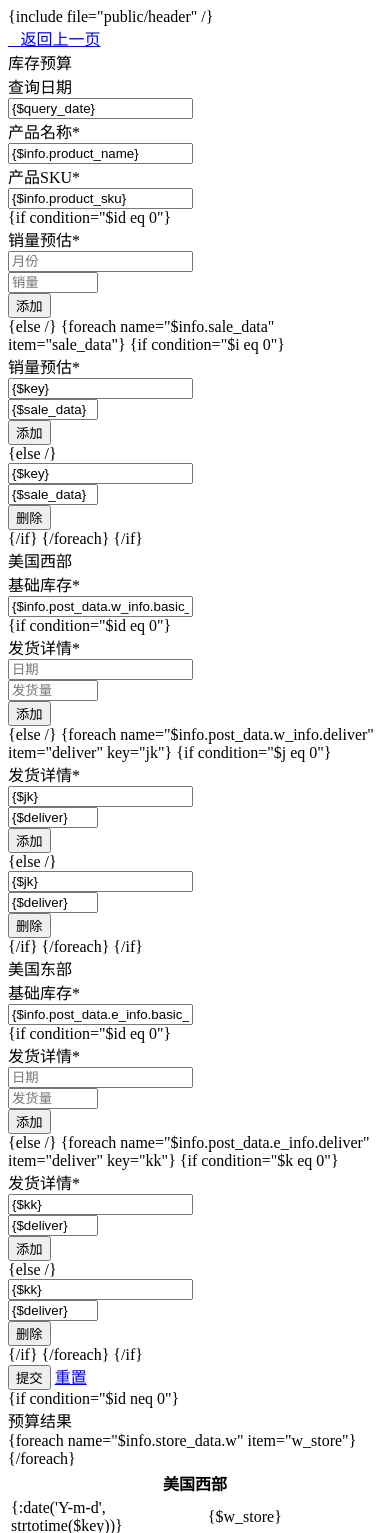
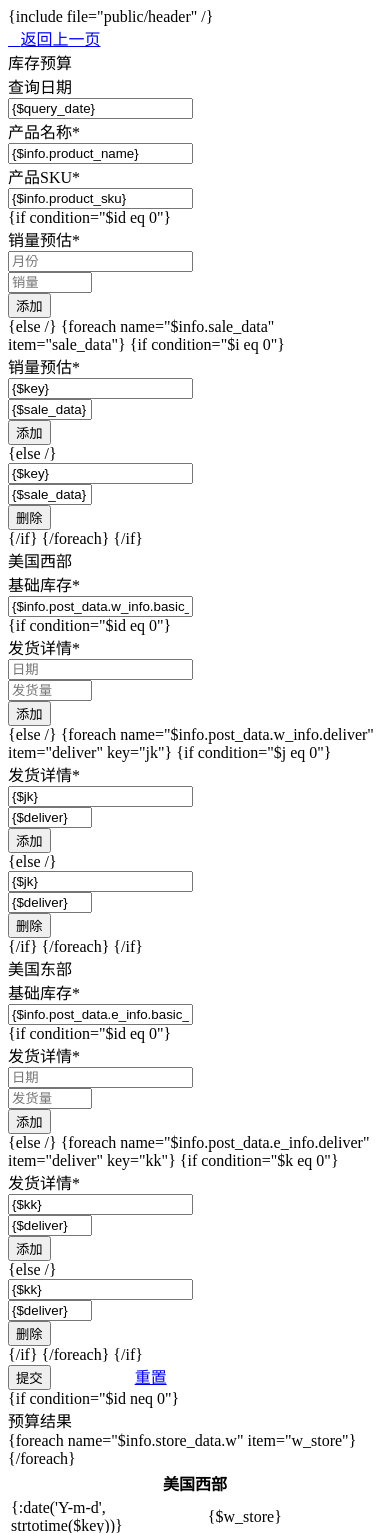
Before and after one commit to hahah7307/mugroup-store, a PHP site: page /DbName/application/Manage/view/store/add.php in a window 390 px wide. Shown: the top 1533 px of the page. Run offline with PHP 8.4, Linux system fonts and the light colour scheme.

Commit message:
库存预算2-1(显示优化)

```diff
--- a/application/Manage/controller/StoreController.php
+++ b/application/Manage/controller/StoreController.php
@@ -75,7 +75,8 @@
             $info['post_data'] = json_decode($info['post_data'], true);
             $info['store_data'] = json_decode($info['store_data'], true);
             $this->assign('info', $info);
-            $query_date_format = !empty($id) ? date('Y-m-d',strtotime($info['query_date'])) : '';
+
+            $query_date_format = !empty($id) ? date('Y-m-d',strtotime($info['query_date'])) : date('Y-m-d');
             $this->assign('query_date', $query_date_format);
 
             return view();
--- a/application/Manage/view/store/add.php
+++ b/application/Manage/view/store/add.php
@@ -6,8 +6,7 @@
     .layui-form-label {width: 100px!important;}
     .layui-form-item .layui-inline {margin-right: 0!important;}
     .layui-form-label {width: 160px!important;}
-    .invisible {visibility: hidden}
-    .w90 {width: 90px!important;}
+    .w84 {width: 84px!important;}
     .deliver_num {width: 100px!important;}
     .layui-table {width: 50%; display: inline}
 </style>
@@ -17,7 +16,7 @@
     <div class="title">库存预算</div>
     <div class="layui-form">
         <div class="layui-form-item">
-            <div class="layui-inline layui-col-md3">
+            <div class="layui-inline layui-col-md4">
                 <label class="layui-form-label">查询日期</label>
                 <div class="layui-input-inline">
                     <input type="text" autocomplete="off" class="layui-input datetime w300" name="query_date" value="{$query_date}">
@@ -25,13 +24,13 @@
             </div>
         </div>
         <div class="layui-form-item">
-            <div class="layui-inline layui-col-md3">
+            <div class="layui-inline layui-col-md4">
                 <label class="layui-form-label">产品名称<span class="red">*</span></label>
                 <div class="layui-input-inline">
                     <input type="text" autocomplete="off" class="layui-input w300" name="product_name" value="{$info.product_name}">
                 </div>
             </div>
-            <div class="layui-inline layui-col-md3">
+            <div class="layui-inline layui-col-md4">
                 <label class="layui-form-label">产品SKU<span class="red">*</span></label>
                 <div class="layui-input-inline">
                     <input type="text" autocomplete="off" class="layui-input w300" name="product_sku" value="{$info.product_sku}">
@@ -48,7 +47,7 @@
             </div>
             <div class="layui-inline layui-col-md1">
                 <div class="layui-input-inline deliver_num">
-                    <input type="text" class="layui-input w90" name="sale[]" placeholder="销量">
+                    <input type="text" class="layui-input w84" name="sale[]" placeholder="销量">
                 </div>
             </div>
             <button class="layui-btn layui-btn-sm btn-lc" lay-submit lay-filter="saleAdd">添加</button>
@@ -66,7 +65,7 @@
             </div>
             <div class="layui-inline layui-col-md1">
                 <div class="layui-input-inline deliver_num">
-                    <input type="text" class="layui-input w90" name="sale[]" placeholder="销量" value="{$sale_data}">
+                    <input type="text" class="layui-input w84" name="sale[]" placeholder="销量" value="{$sale_data}">
                 </div>
             </div>
             <button class="layui-btn layui-btn-sm btn-lc" lay-submit lay-filter="saleAdd">添加</button>
@@ -81,7 +80,7 @@
             </div>
             <div class="layui-inline layui-col-md1">
                 <div class="layui-input-inline deliver_num">
-                    <input type="text" class="layui-input w90" name="sale[{$i}]" placeholder="销量" value="{$sale_data}">
+                    <input type="text" class="layui-input w84" name="sale[{$i}]" placeholder="销量" value="{$sale_data}">
                 </div>
             </div>
             <button class="layui-btn layui-btn-sm layui-btn-danger btn-lc" lay-submit lay-filter="attrDel">删除</button>
@@ -92,7 +91,7 @@
         {/if}
         <div class="title" id="america-west">美国西部</div>
         <div class="layui-form-item">
-            <div class="layui-inline layui-col-md3">
+            <div class="layui-inline layui-col-md4">
                 <label class="layui-form-label">基础库存<span class="red">*</span></label>
                 <div class="layui-input-inline">
                     <input type="text" autocomplete="off" class="layui-input w300" name="w_basic_store" value="{$info.post_data.w_info.basic_store}">
@@ -109,7 +108,7 @@
             </div>
             <div class="layui-inline layui-col-md1">
                 <div class="layui-input-inline deliver_num">
-                    <input type="text" class="layui-input w90" name="w_deliver_num[]" placeholder="发货量">
+                    <input type="text" class="layui-input w84" name="w_deliver_num[]" placeholder="发货量">
                 </div>
             </div>
             <button class="layui-btn layui-btn-sm btn-lc" lay-submit lay-filter="wDeliverAdd">添加</button>
@@ -127,7 +126,7 @@
             </div>
             <div class="layui-inline layui-col-md1">
                 <div class="layui-input-inline deliver_num">
-                    <input type="text" class="layui-input w90" name="w_deliver_num[]" placeholder="发货量" value="{$deliver}">
+                    <input type="text" class="layui-input w84" name="w_deliver_num[]" placeholder="发货量" value="{$deliver}">
                 </div>
             </div>
             <button class="layui-btn layui-btn-sm btn-lc" lay-submit lay-filter="wDeliverAdd">添加</button>
@@ -142,7 +141,7 @@
             </div>
             <div class="layui-inline layui-col-md1">
                 <div class="layui-input-inline deliver_num">
-                    <input type="text" class="layui-input w90" name="w_deliver_num[{$j}]" placeholder="发货量" value="{$deliver}">
+                    <input type="text" class="layui-input w84" name="w_deliver_num[{$j}]" placeholder="发货量" value="{$deliver}">
                 </div>
             </div>
             <button class="layui-btn layui-btn-sm layui-btn-danger btn-lc" lay-submit lay-filter="attrDel">删除</button>
@@ -153,7 +152,7 @@
         {/if}
         <div class="title" id="america-east">美国东部</div>
         <div class="layui-form-item">
-            <div class="layui-inline layui-col-md3">
+            <div class="layui-inline layui-col-md4">
                 <label class="layui-form-label">基础库存<span class="red">*</span></label>
                 <div class="layui-input-inline">
                     <input type="text" autocomplete="off" class="layui-input w300" name="e_basic_store" value="{$info.post_data.e_info.basic_store}">
@@ -170,7 +169,7 @@
             </div>
             <div class="layui-inline layui-col-md1">
                 <div class="layui-input-inline deliver_num">
-                    <input type="text" class="layui-input w90" name="e_deliver_num[]" placeholder="发货量">
+                    <input type="text" class="layui-input w84" name="e_deliver_num[]" placeholder="发货量">
                 </div>
             </div>
             <button class="layui-btn layui-btn-sm btn-lc" lay-submit lay-filter="eDeliverAdd">添加</button>
@@ -188,7 +187,7 @@
             </div>
             <div class="layui-inline layui-col-md1">
                 <div class="layui-input-inline deliver_num">
-                    <input type="text" class="layui-input w90" name="e_deliver_num[]" placeholder="发货量" value="{$deliver}">
+                    <input type="text" class="layui-input w84" name="e_deliver_num[]" placeholder="发货量" value="{$deliver}">
                 </div>
             </div>
             <button class="layui-btn layui-btn-sm btn-lc" lay-submit lay-filter="eDeliverAdd">添加</button>
@@ -203,7 +202,7 @@
             </div>
             <div class="layui-inline layui-col-md1">
                 <div class="layui-input-inline deliver_num">
-                    <input type="text" class="layui-input w90" name="e_deliver_num[{$k}]" placeholder="发货量" value="{$deliver}">
+                    <input type="text" class="layui-input w84" name="e_deliver_num[{$k}]" placeholder="发货量" value="{$deliver}">
                 </div>
             </div>
             <button class="layui-btn layui-btn-sm layui-btn-danger btn-lc" lay-submit lay-filter="attrDel">删除</button>
@@ -214,7 +213,7 @@
         {/if}
         <div class="layui-form-item tl" id="btn-submit">
             <div class="layui-input-block">
-                <button class="layui-btn w200 button" lay-submit lay-filter="formCoding">提交</button>
+                <button class="layui-btn w200 button" lay-submit lay-filter="formCoding" style="margin-right: 80px!important;">提交</button>
                 <a href="{:url('add')}" class="layui-btn layui-btn-normal w200">重置</a>
             </div>
         </div>
@@ -290,7 +289,7 @@
         form.on('submit(saleAdd)', function(data) {
             saleIndex ++;
             var new_attr =
-                '<div class="layui-form-item" id="sale-item"><div class="layui-inline layui-col-md3"><label class="layui-form-label"></label><div class="layui-input-inline"><input type="text" class="layui-input" name="month[' + saleIndex + ']" placeholder="月份"></div></div><div class="layui-inline layui-col-md1"><div class="layui-input-inline deliver_num"><input type="text" class="layui-input w90" name="sale[' + saleIndex + ']" placeholder="销量"></div></div><button class="layui-btn layui-btn-sm layui-btn-danger btn-lc" lay-submit lay-filter="attrDel">删除</button></div>';
+                '<div class="layui-form-item" id="sale-item"><div class="layui-inline layui-col-md3"><label class="layui-form-label"></label><div class="layui-input-inline"><input type="text" class="layui-input" name="month[' + saleIndex + ']" placeholder="月份"></div></div><div class="layui-inline layui-col-md1"><div class="layui-input-inline deliver_num"><input type="text" class="layui-input w84" name="sale[' + saleIndex + ']" placeholder="销量"></div></div><button class="layui-btn layui-btn-sm layui-btn-danger btn-lc" lay-submit lay-filter="attrDel">删除</button></div>';
             $("#america-west").before(new_attr);
             form.render();
             timeAdd();
@@ -300,7 +299,7 @@
         let wDeliverIndex = {$info.post_data.w_info.deliver|count} ? {$info.post_data.w_info.deliver|count} - 1 : 0;
         form.on('submit(wDeliverAdd)', function(data) {
             wDeliverIndex ++;
-            var new_attr = '<div class="layui-form-item"><div class="layui-inline layui-col-md3"><label class="layui-form-label"></label><div class="layui-input-inline"><input type="text" class="layui-input datetime" name="w_deliver_date[' + wDeliverIndex + ']" placeholder="日期"></div></div><div class="layui-inline layui-col-md1"><div class="layui-input-inline deliver_num"><input type="text" class="layui-input w90" name="w_deliver_num[' + wDeliverIndex + ']" placeholder="发货量"></div></div><button class="layui-btn layui-btn-sm layui-btn-danger btn-lc" lay-submit lay-filter="attrDel">删除</button></div></div>';
+            var new_attr = '<div class="layui-form-item"><div class="layui-inline layui-col-md3"><label class="layui-form-label"></label><div class="layui-input-inline"><input type="text" class="layui-input datetime" name="w_deliver_date[' + wDeliverIndex + ']" placeholder="日期"></div></div><div class="layui-inline layui-col-md1"><div class="layui-input-inline deliver_num"><input type="text" class="layui-input w84" name="w_deliver_num[' + wDeliverIndex + ']" placeholder="发货量"></div></div><button class="layui-btn layui-btn-sm layui-btn-danger btn-lc" lay-submit lay-filter="attrDel">删除</button></div></div>';
             $("#america-east").before(new_attr);
             form.render();
             timeAdd();
@@ -310,7 +309,7 @@
         let eDeliverIndex = {$info.post_data.e_info.deliver|count} ? {$info.post_data.e_info.deliver|count} - 1 : 0;
         form.on('submit(eDeliverAdd)', function(data) {
             eDeliverIndex ++;
-            var new_attr = '<div class="layui-form-item"><div class="layui-inline layui-col-md3"><label class="layui-form-label"></label><div class="layui-input-inline"><input type="text" class="layui-input datetime" name="e_deliver_date[' + eDeliverIndex + ']" placeholder="日期"></div></div><div class="layui-inline layui-col-md1"><div class="layui-input-inline deliver_num"><input type="text" class="layui-input w90" name="e_deliver_num[' + eDeliverIndex + ']" placeholder="发货量"></div></div><button class="layui-btn layui-btn-sm layui-btn-danger btn-lc" lay-submit lay-filter="attrDel">删除</button></div></div>';
+            var new_attr = '<div class="layui-form-item"><div class="layui-inline layui-col-md3"><label class="layui-form-label"></label><div class="layui-input-inline"><input type="text" class="layui-input datetime" name="e_deliver_date[' + eDeliverIndex + ']" placeholder="日期"></div></div><div class="layui-inline layui-col-md1"><div class="layui-input-inline deliver_num"><input type="text" class="layui-input w84" name="e_deliver_num[' + eDeliverIndex + ']" placeholder="发货量"></div></div><button class="layui-btn layui-btn-sm layui-btn-danger btn-lc" lay-submit lay-filter="attrDel">删除</button></div></div>';
             $("#btn-submit").before(new_attr);
             form.render();
             timeAdd();
```
